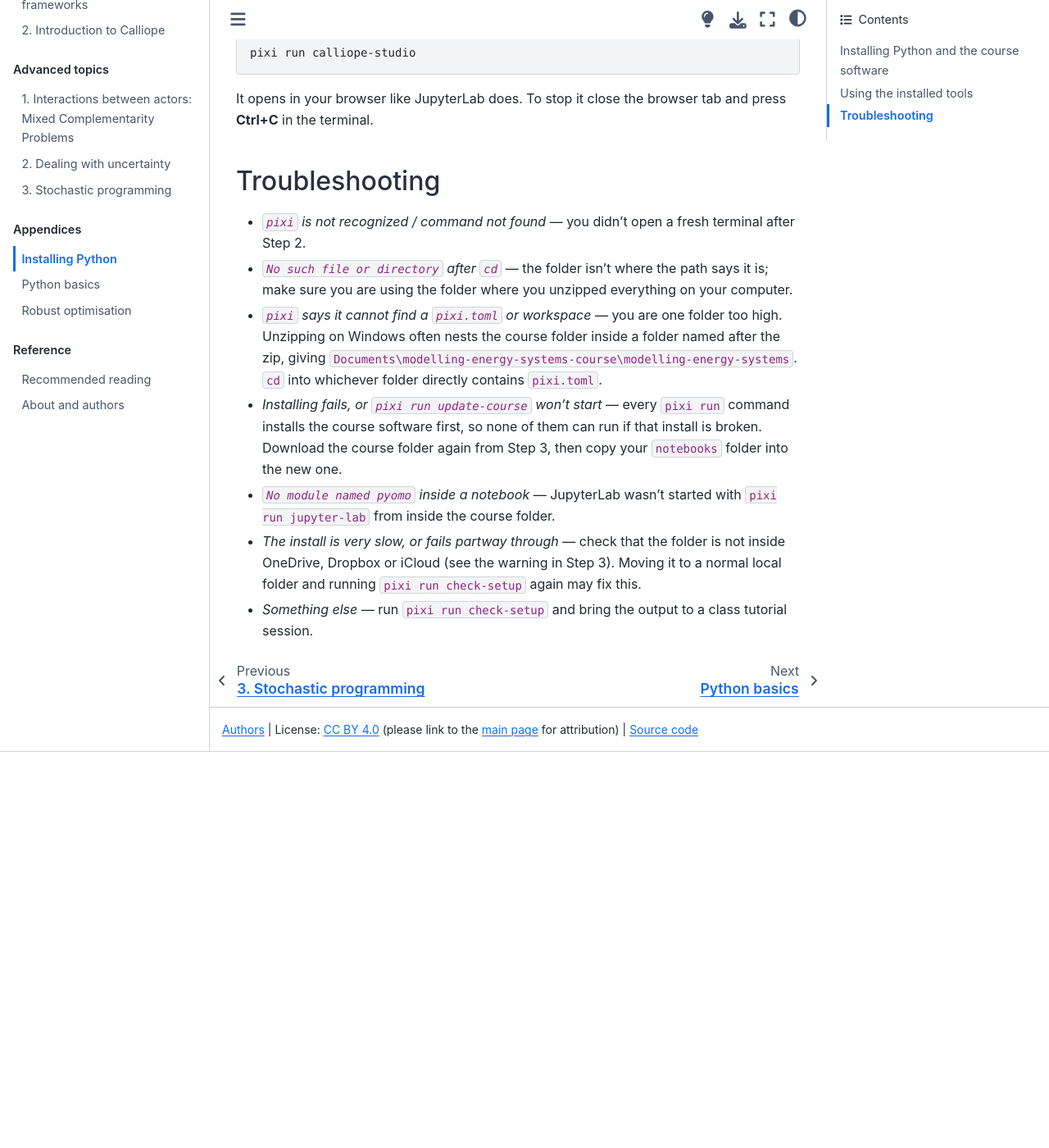
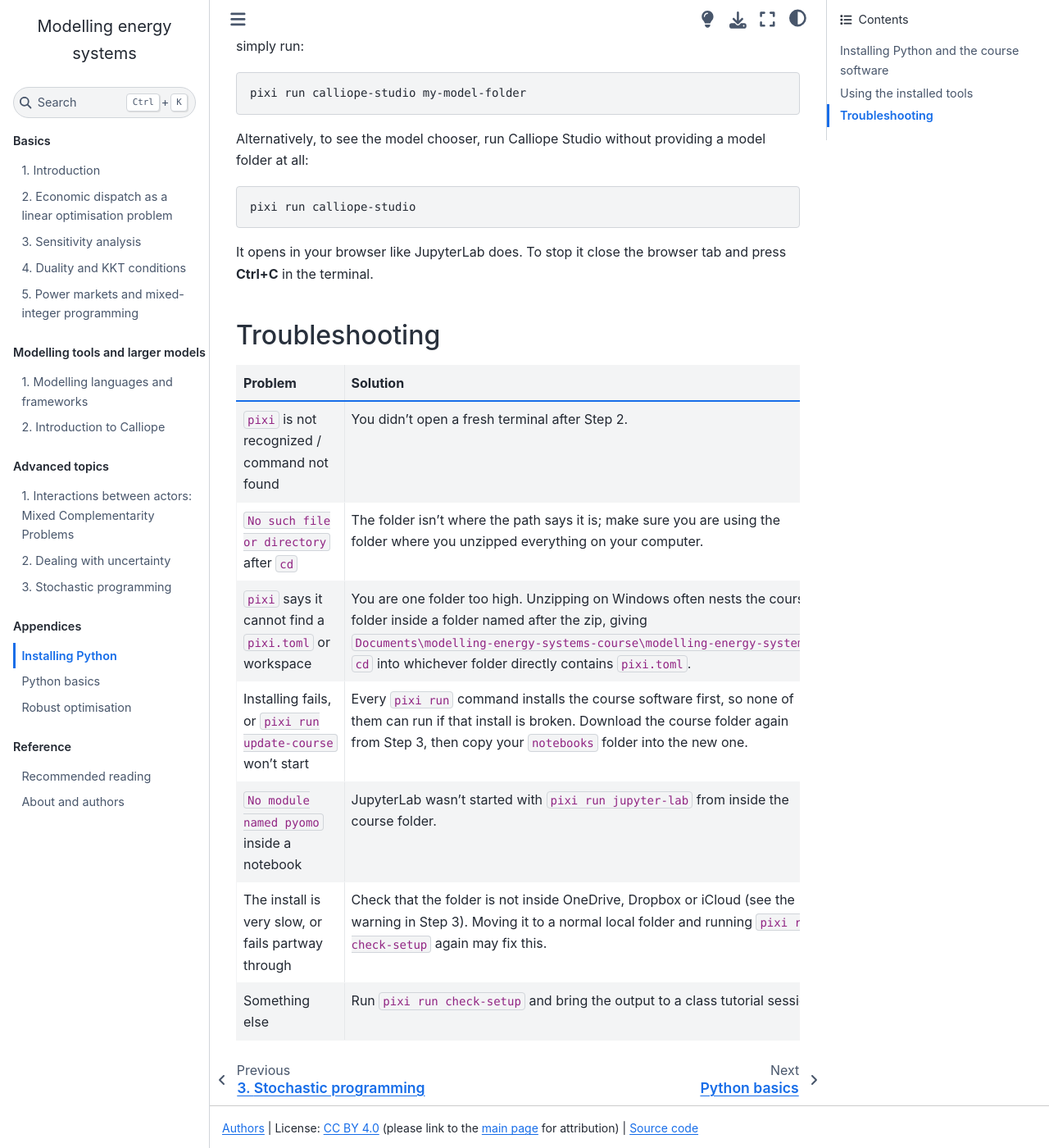
Before and after one commit to sjpfenninger/modelling-energy-systems, a Jupyter Book: the page built from appendix/installing-python.md, in a window 1280 px wide and 1400 px high, scrolled down 2677 px. Shown: the whole window at 82% size. Built offline with Jupyter Book 1.0.4 settings and Sphinx 7.4.7 and the Sphinx Book theme 1.1.4, drawn with Linux system fonts in a browser that asks for light colours; pages that are not in the unit, such as notebooks, are missing from menus; comment, search, counter and statistics services are not loaded; before the commit the page ends 3594 px from its top, so only the background shows below that; some of the changed text lies outside the part shown.

````diff
--- a/appendix/installing-python.md
+++ b/appendix/installing-python.md
@@ -47,6 +47,11 @@ The course software is several hundred megabytes. Syncing it will be slow and ca
 ### Step 4 — Check that everything works
 
 In the terminal, move into the folder, then run the check.
+
+```{tip}
+If you are new to the terminal, the important thing to remember is that you typically want to move to the folder that you want to work in first. The `cd` (change directory) command does that.
+```
+
 Assuming you unzipped the folder into "Documents" (adjust the path as needed):
 
 On Windows:
@@ -109,10 +114,12 @@ It opens in your browser like JupyterLab does. To stop it close the browser tab
 
 ## Troubleshooting
 
-- _`pixi` is not recognized / command not found_ — you didn't open a fresh terminal after Step 2.
-- _`No such file or directory` after `cd`_ — the folder isn't where the path says it is; make sure you are using the folder where you unzipped everything on your computer.
-- _`pixi` says it cannot find a `pixi.toml` or workspace_ — you are one folder too high. Unzipping on Windows often nests the course folder inside a folder named after the zip, giving `Documents\modelling-energy-systems-course\modelling-energy-systems`. `cd` into whichever folder directly contains `pixi.toml`.
-- _Installing fails, or `pixi run update-course` won't start_ — every `pixi run` command installs the course software first, so none of them can run if that install is broken. Download the course folder again from Step 3, then copy your `notebooks` folder into the new one.
-- _`No module named pyomo` inside a notebook_ — JupyterLab wasn't started with `pixi run jupyter-lab` from inside the course folder.
-- _The install is very slow, or fails partway through_ — check that the folder is not inside OneDrive, Dropbox or iCloud (see the warning in Step 3). Moving it to a normal local folder and running `pixi run check-setup` again may fix this.
-- _Something else_ — run `pixi run check-setup` and bring the output to a class tutorial session.
+| Problem | Solution |
+| --- | --- |
+| `pixi` is not recognized / command not found | You didn't open a fresh terminal after Step 2. |
+| `No such file or directory` after `cd` | The folder isn't where the path says it is; make sure you are using the folder where you unzipped everything on your computer. |
+| `pixi` says it cannot find a `pixi.toml` or workspace | You are one folder too high. Unzipping on Windows often nests the course folder inside a folder named after the zip, giving `Documents\modelling-energy-systems-course\modelling-energy-systems`. `cd` into whichever folder directly contains `pixi.toml`. |
+| Installing fails, or `pixi run update-course` won't start | Every `pixi run` command installs the course software first, so none of them can run if that install is broken. Download the course folder again from Step 3, then copy your `notebooks` folder into the new one. |
+| `No module named pyomo` inside a notebook | JupyterLab wasn't started with `pixi run jupyter-lab` from inside the course folder. |
+| The install is very slow, or fails partway through | Check that the folder is not inside OneDrive, Dropbox or iCloud (see the warning in Step 3). Moving it to a normal local folder and running `pixi run check-setup` again may fix this. |
+| Something else | Run `pixi run check-setup` and bring the output to a class tutorial session. |
````
